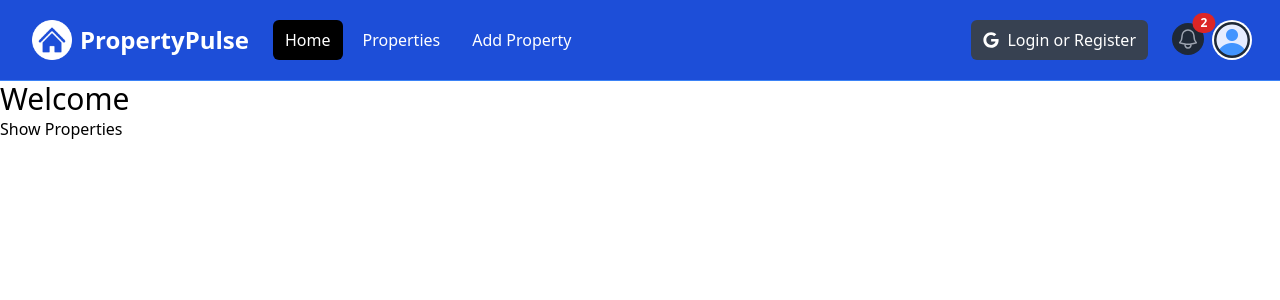
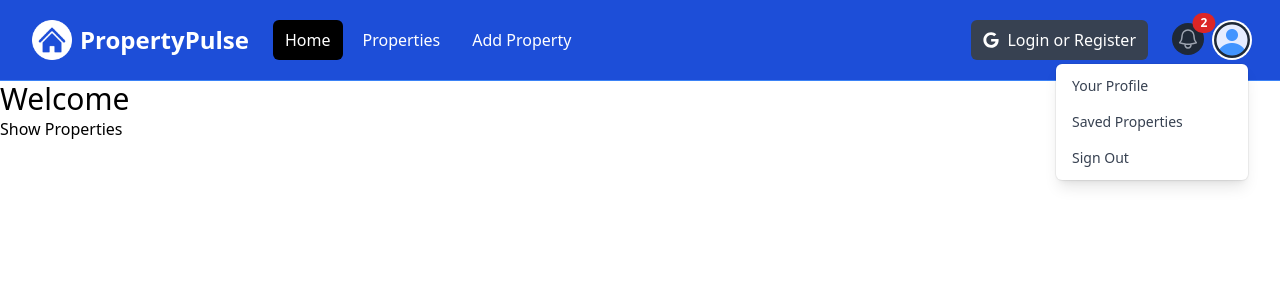
Before and after one commit to xaviguasch/alta-haus-app, a Next.js app: page / in a window 1280 px wide. Both pictures are taken after a click on the button "Open user menu". Shown: the top 300 px of the page. Built offline with nearby package versions, Linux system fonts and the light colour scheme.

Commit message:
added state functionality for the dropdown menus in Navbar component

```diff
--- a/components/Navbar.jsx
+++ b/components/Navbar.jsx
@@ -1,3 +1,7 @@
+'use client'
+
+import { useState } from 'react'
+
 import Image from 'next/image'
 import Link from 'next/link'
 import logo from '@/assets/images/logo-white.png'
@@ -5,6 +9,9 @@
 import { FaGoogle } from 'react-icons/fa'
 
 const Navbar = () => {
+  const [isMobileMenuOpen, setIsMobileMenuOpen] = useState(false)
+  const [isProfileMenuOpen, setIsProfileMenuOpen] = useState(false)
+
   return (
     <nav className='bg-blue-700 border-b border-blue-500'>
       <div className='mx-auto max-w-7xl px-2 sm:px-6 lg:px-8'>
@@ -17,6 +24,7 @@
               className='relative inline-flex items-center justify-center rounded-md p-2 text-gray-400 hover:bg-gray-700 hover:text-white focus:outline-none focus:ring-2 focus:ring-inset focus:ring-white'
               aria-controls='mobile-menu'
               aria-expanded='false'
+              onClick={() => setIsMobileMenuOpen((prev) => !prev)}
             >
               <span className='absolute -inset-0.5'></span>
               <span className='sr-only'>Open main menu</span>
@@ -118,6 +126,7 @@
                   id='user-menu-button'
                   aria-expanded='false'
                   aria-haspopup='true'
+                  onClick={() => setIsProfileMenuOpen((prev) => !prev)}
                 >
                   <span className='absolute -inset-1.5'></span>
                   <span className='sr-only'>Open user menu</span>
@@ -126,9 +135,10 @@
               </div>
 
               {/* <!-- Profile dropdown --> */}
+              {isProfileMenuOpen && (
                 <div
                   id='user-menu'
-                className='hidden absolute right-0 z-10 mt-2 w-48 origin-top-right rounded-md bg-white py-1 shadow-lg ring-1 ring-black ring-opacity-5 focus:outline-none'
+                  className='absolute right-0 z-10 mt-2 w-48 origin-top-right rounded-md bg-white py-1 shadow-lg ring-1 ring-black ring-opacity-5 focus:outline-none'
                   role='menu'
                   aria-orientation='vertical'
                   aria-labelledby='user-menu-button'
@@ -161,13 +171,15 @@
                     Sign Out
                   </button>
                 </div>
+              )}
             </div>
           </div>
         </div>
       </div>
 
       {/* <!-- Mobile menu, show/hide based on menu state. --> */}
-      <div className='hidden' id='mobile-menu'>
+      {isMobileMenuOpen && (
+        <div id='mobile-menu'>
           <div className='space-y-1 px-2 pb-3 pt-2'>
             <Link
               href='/'
@@ -188,11 +200,12 @@
               Add Property
             </Link>
             <button className='flex items-center text-white bg-gray-700 hover:bg-gray-900 hover:text-white rounded-md px-3 py-2 my-4'>
-            <i className='fa-brands fa-google mr-2'></i>
+              <FaGoogle className='text-white mr-2' />
               <span>Login or Register</span>
             </button>
           </div>
         </div>
+      )}
     </nav>
   )
 }
```
Lines whose indentation alone changed are shown as unchanged.
